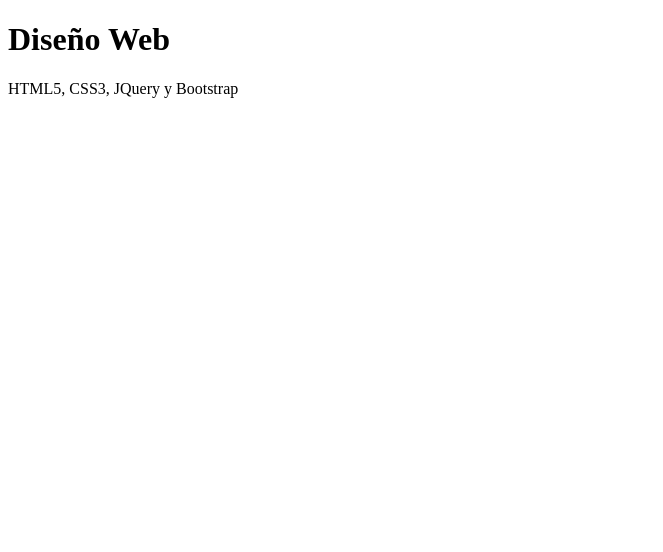
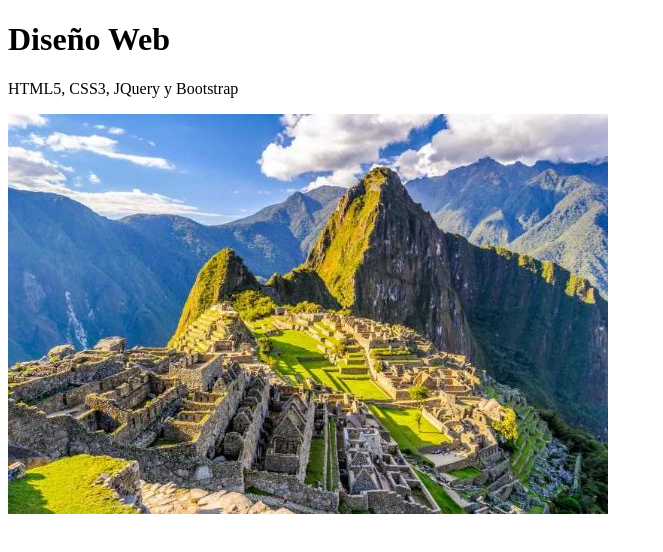
Before and after one commit to midulceperfecto/public-1, a plain HTML site: page index.html in a window 1280 px wide. Shown: the whole page, without its empty margins (0-663 px from the left). Drawn offline with Linux system fonts and the light colour scheme.

Commit message:
Se adiciona imagen en la página.

```diff
--- a/index.html
+++ b/index.html
@@ -14,6 +14,8 @@
             <p>HTML5, CSS3, JQuery y Bootstrap</p>
         </div>
 
+       <img src="images/01.jpg" alt="paisaje" />
+
     </div>
 
 </body>
```
